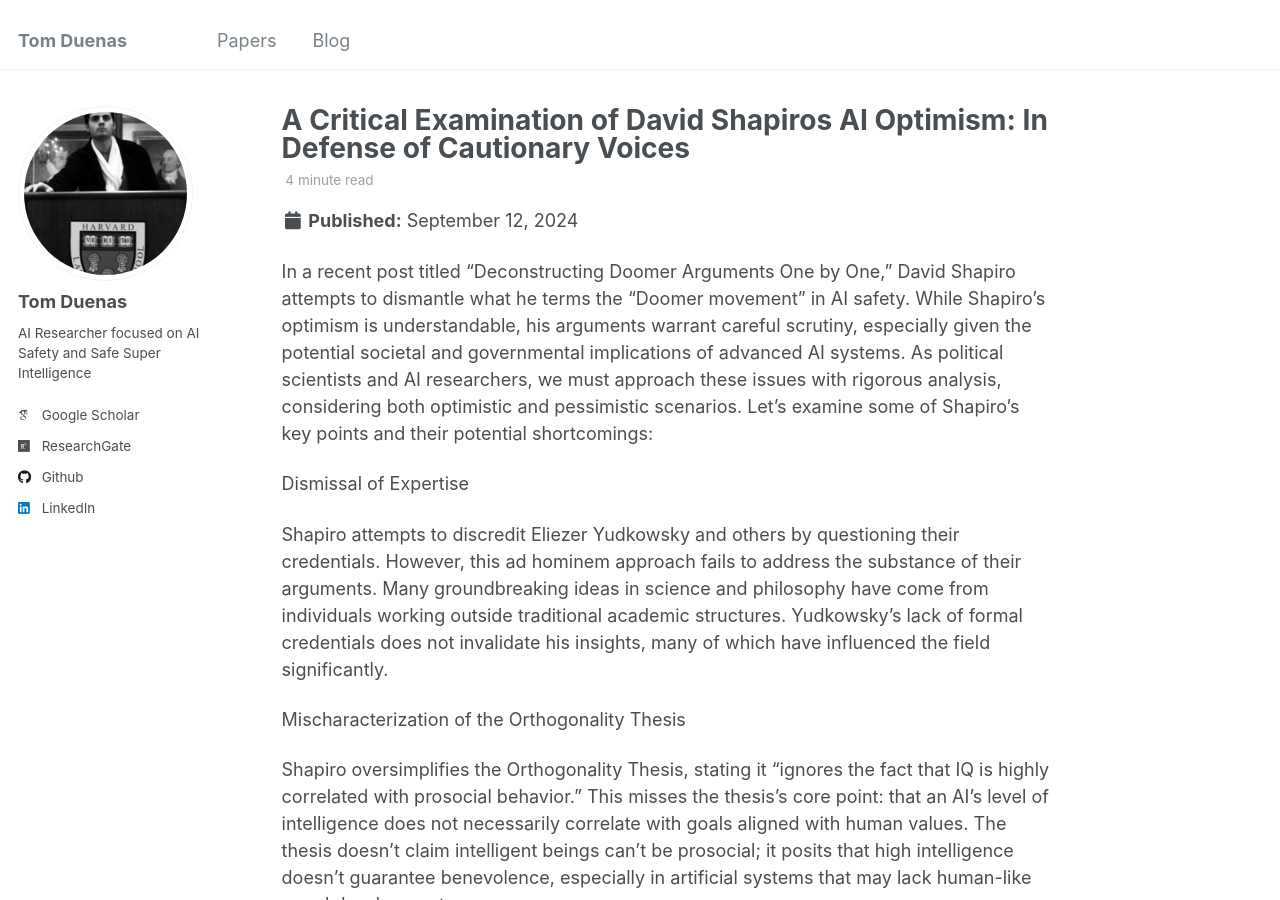
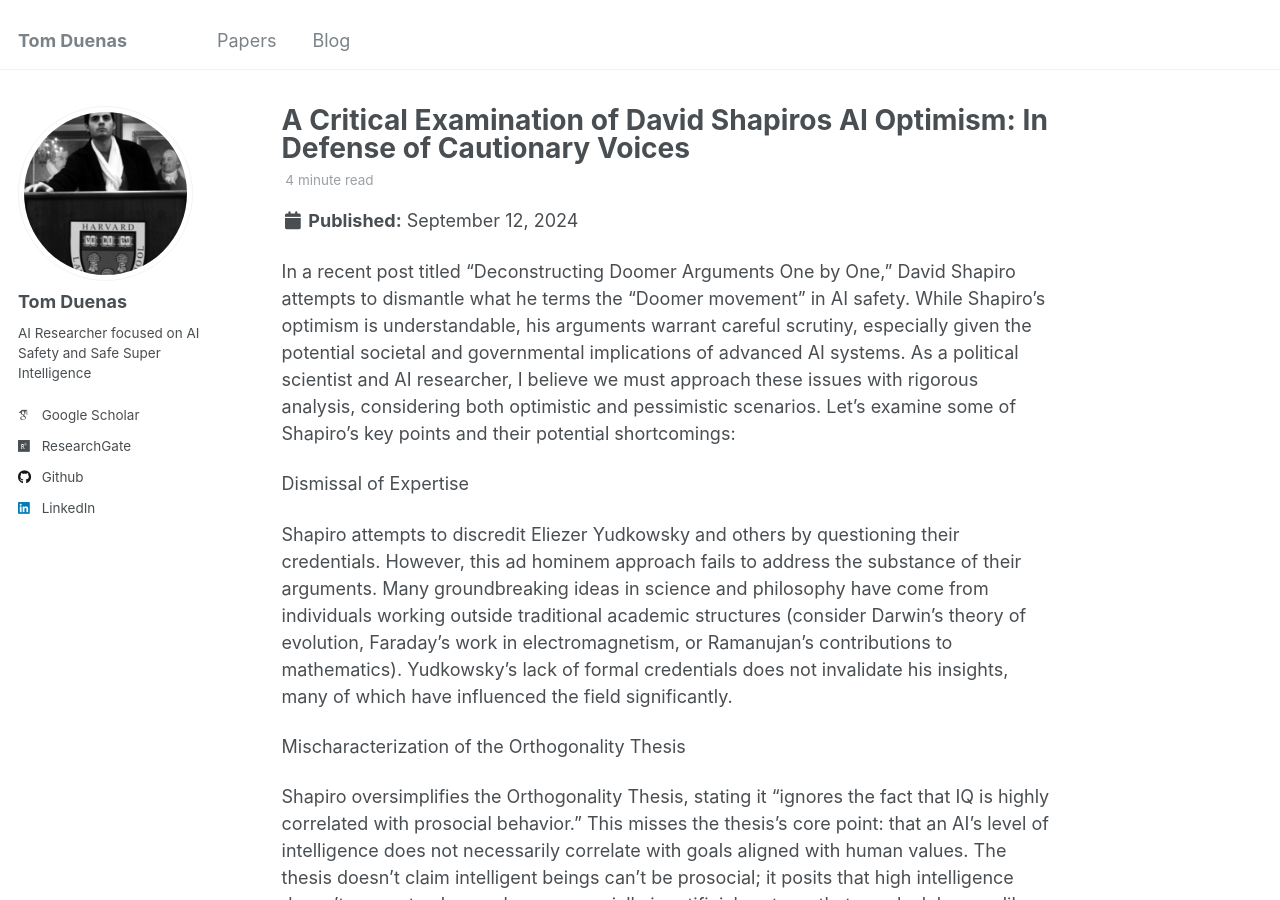
Before and after one commit to TomDuenas/tomduenas.github.io, a Jekyll site: the page built from _posts/2024-09-12-keeping-an-eye-on-superintelligent-ai.md, in a window 1280 px wide and 900 px high. Built offline with Jekyll 4.4.1, drawn with Linux system fonts in a browser that asks for light colours; some web fonts are replaced.

Commit message:
Update 2024-09-12-keeping-an-eye-on-superintelligent-ai.md

```diff
--- a/_posts/2024-09-12-keeping-an-eye-on-superintelligent-ai.md
+++ b/_posts/2024-09-12-keeping-an-eye-on-superintelligent-ai.md
@@ -9,11 +9,11 @@ tags:
 ---
 
 In a recent post titled "Deconstructing Doomer Arguments One by One," David Shapiro attempts to dismantle what he terms the "Doomer movement" in AI safety. While Shapiro's optimism is understandable, his arguments warrant careful scrutiny, especially given the potential societal and governmental implications of advanced AI systems.
-As political scientists and AI researchers, we must approach these issues with rigorous analysis, considering both optimistic and pessimistic scenarios. Let's examine some of Shapiro's key points and their potential shortcomings:
+As a political scientist and AI researcher, I believe we must approach these issues with rigorous analysis, considering both optimistic and pessimistic scenarios. Let's examine some of Shapiro's key points and their potential shortcomings:
 
 Dismissal of Expertise
 
-Shapiro attempts to discredit Eliezer Yudkowsky and others by questioning their credentials. However, this ad hominem approach fails to address the substance of their arguments. Many groundbreaking ideas in science and philosophy have come from individuals working outside traditional academic structures. Yudkowsky's lack of formal credentials does not invalidate his insights, many of which have influenced the field significantly.
+Shapiro attempts to discredit Eliezer Yudkowsky and others by questioning their credentials. However, this ad hominem approach fails to address the substance of their arguments. Many groundbreaking ideas in science and philosophy have come from individuals working outside traditional academic structures (consider Darwin's theory of evolution, Faraday's work in electromagnetism, or Ramanujan's contributions to mathematics). Yudkowsky's lack of formal credentials does not invalidate his insights, many of which have influenced the field significantly.
 
 Mischaracterization of the Orthogonality Thesis
 
```
